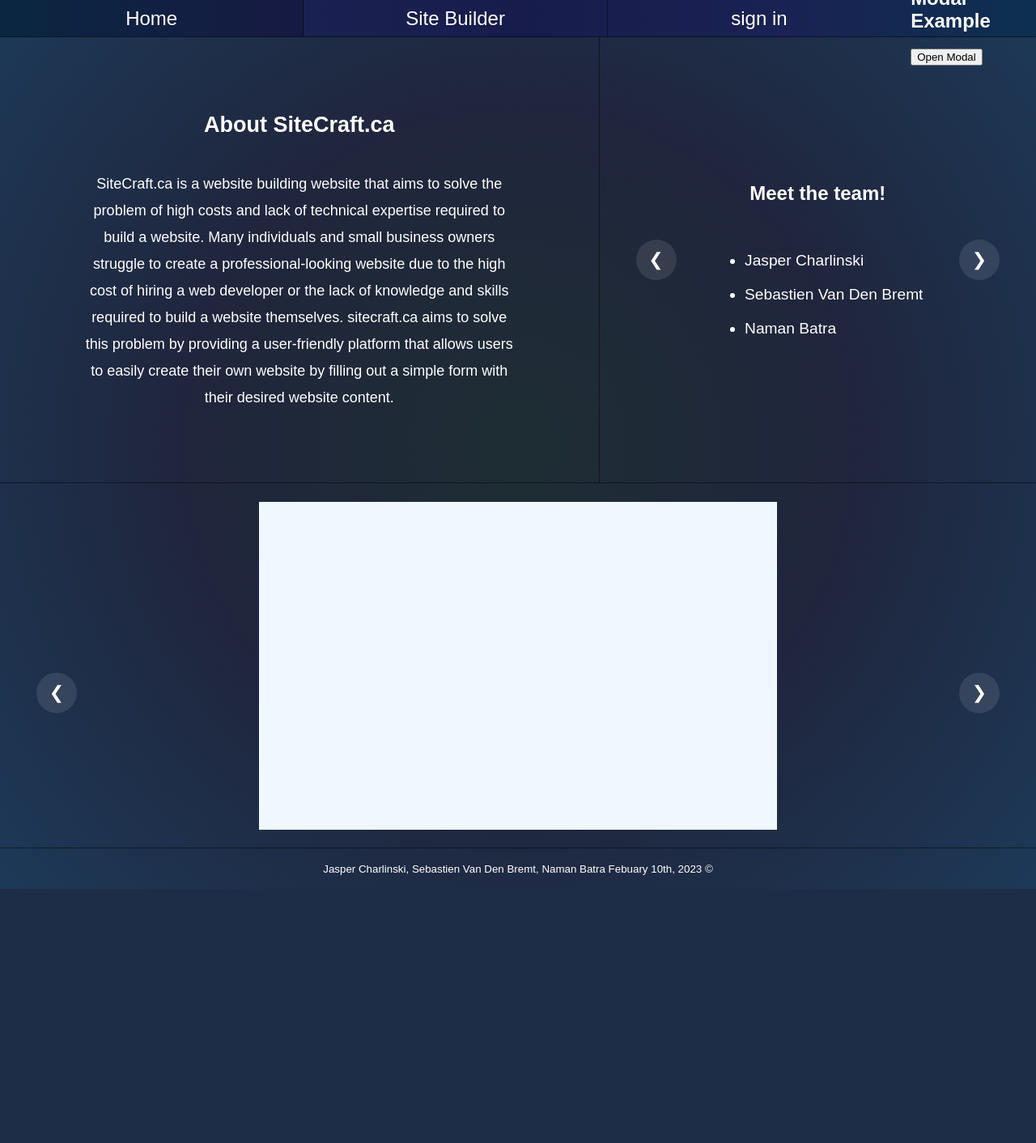
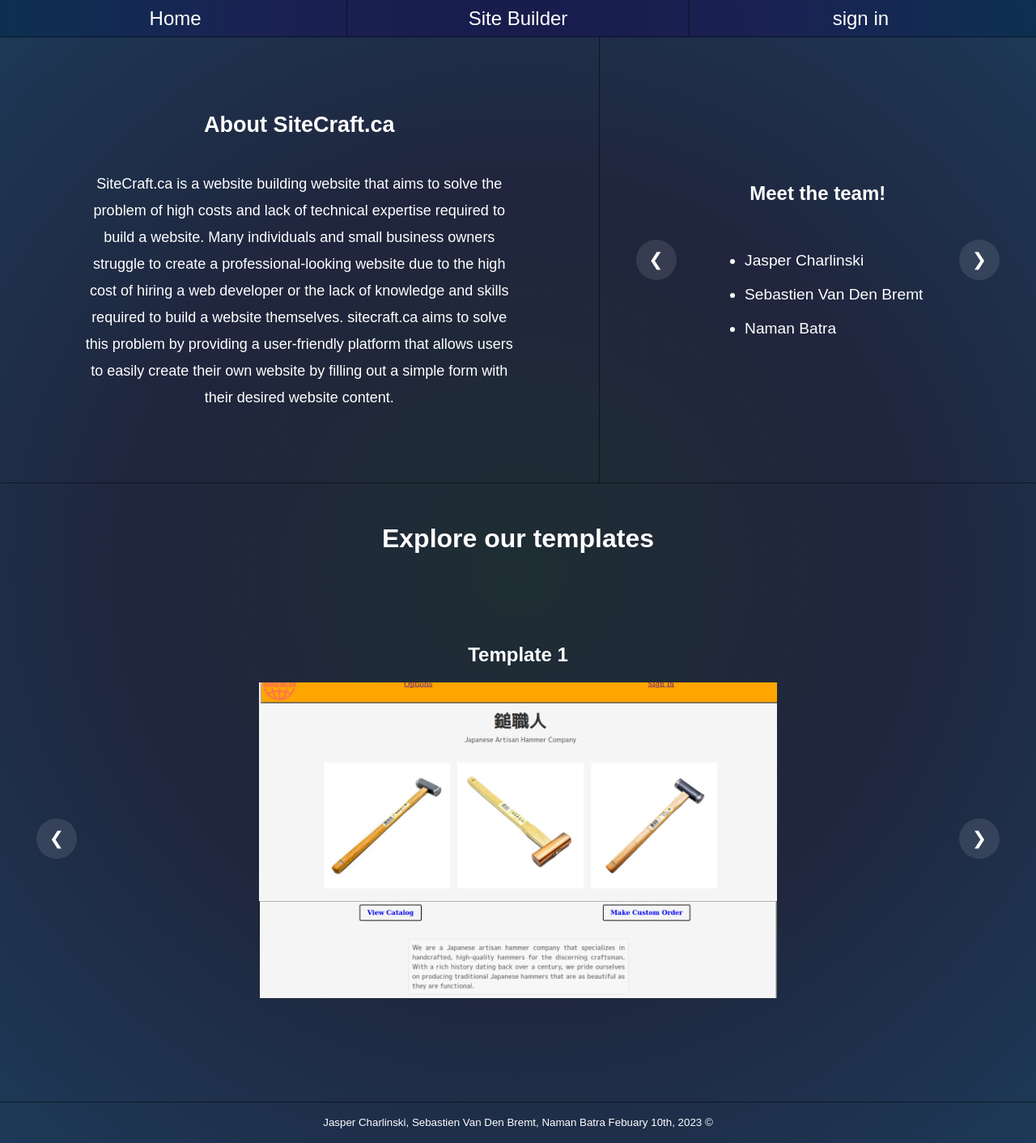
Before and after one commit to charlijj/sitecraft.ca, a PHP site: page / in a window 1280 px wide. Shown: the whole page at 81% size. Before the commit the page ends 1098 px from the top, so only its background shows below. Run offline with PHP 8.4, Linux system fonts and the light colour scheme; some libraries are stand-ins or nearby versions.

Commit message:
template slideshow added

```diff
--- a/index.html
+++ b/index.html
@@ -19,7 +19,7 @@
         <script src="https://code.jquery.com/jquery-1.11.3.min.js"></script>
         <script>
       $(function() {
-         $("#includeHtml").load("login_model.html");
+         $("#includeHtml").load("result.html");
       });
     </script>
 
@@ -27,7 +27,6 @@
         –––––––––––––––––––––––––––––––––––––––––––––––––– -->
         <link rel="stylesheet" href="style/style.css">
         <link rel="stylesheet" href="style/index_style.css">
-
 
         <!-- Favicon
         –––––––––––––––––––––––––––––––––––––––––––––––––– -->
@@ -53,7 +52,7 @@
                 <span>Site Builder</span>
             </a>
 
-            <a href="" class="navbarLinks" data-toggle="modal" data-target="#myModal" style="border-right: 0;">
+            <a href="login_model.php" class="navbarLinks" data-toggle="modal" data-target="#myModal" style="border-right: 0;">
             <span>sign in</span>
         </a>
             <div id="includeHtml"></div>
@@ -96,17 +95,20 @@
 
     <!-- About/Team
     –––––––––––––––––––––––––––––––––––––––––––––––––– -->
+    <h2 class="headerTxt">Explore our templates</h2>
 
     <div class="templateContainer">
-        <h2>Explore our templates</h2>
 
-        <div id="templateSlideContent" class="slideContent templateShowcase"></div>
+        <div id="templateSlideContent" class="templateShowcase">
+            <h2>Template 1</h2>
+            <a href="templates/seb_template.html" class="templateLink" id="sebTemplate"></a>
+        </div>
+
         <div class="prevNextContainer">
             <a class="prev" onclick="moveTemplateSlide(-1)">&#10095;</a>
             <a class="next" onclick="moveTemplateSlide(1)">&#10094;</a>
         </div>
     </div>
-
 
     <footer>
         Jasper Charlinski, Sebastien Van Den Bremt, Naman Batra Febuary 10th, 2023 &copy;
--- a/script/template_slideshow.js
+++ b/script/template_slideshow.js
@@ -1,8 +1,17 @@
 const slideTemplateContent = document.getElementById("templateSlideContent");
 
-const sebTemplate = `<a href="templates/seb_template.html" class="teamSlideContent" id="sebTemplate">seb</a>`
-const jasperTemplate = `<a href="templates/seb_template.html" class="teamSlideContent" id="jasperTemplate">jasper</a>`
-const namanTemplate = `<a href="templates/seb_template.html" class="teamSlideContent" id="namanTemplate">nanma</a>`
+const sebTemplate = `
+    <h2>Template 1</h2>
+    <a href="templates/seb_template.html" class="templateLink" id="sebTemplate"></a>
+`;
+const jasperTemplate = `
+    <h2>Template 2 (Coming Soon)</h2>
+    <a href="templates/seb_template.html" class="templateLink" id="jasperTemplate"></a>
+`;
+const namanTemplate = `
+    <h2>Template 3 (Coming Soon)</h2>
+    <a href="templates/seb_template.html" class="templateLink" id="namanTemplate"></a>
+`;
 
 let templateSlideIndex = 0;
 
@@ -22,9 +31,6 @@ function moveTemplateSlide(increment)
         templateSlideIndex = 0;
     }
 
-
-    slideTemplateContent.style.opacity = 0;
-
     setTimeout(()=>{
 
         switch (templateSlideIndex)
@@ -39,6 +45,5 @@ function moveTemplateSlide(increment)
                 slideTemplateContent.innerHTML = namanTemplate;
                 break;
         }
-        slideTemplateContent.style.opacity = 1;
     }, 200);
 }
--- a/style/index_style.css
+++ b/style/index_style.css
@@ -112,18 +112,27 @@
     justify-content: center;
     flex-direction: column;
     width: 100%;
-    height: 450px;
+    height: 650px;
 }
 
 .templateShowcase {
 
+    position: absolute;
+    text-align: center;
     width: 50%;
-    height: 90%;
-    margin: 20px 0;
+    height: 60%;
+    top: 10%;
+}
+
+.templateLink {
+
+    display: block;
+    width: 100%;
+    height: 100%;
     background-size: cover;
     background-position: center;
-    background-color: aliceblue;
 }
+
 
 #sebTemplate {
 
@@ -132,15 +141,13 @@
 
 #jasperTemplate {
 
-    background-image: url(../img/hammer1.jpg);
+    background-color: blue;
 }
 #namanTemplate {
 
-    background-image: url(../img/hammer2.jpg);
+    background-color: red;
+
 }
-
-
-
 
 /* ---------------- Mobile Adjustments ---------------- */
 
```
